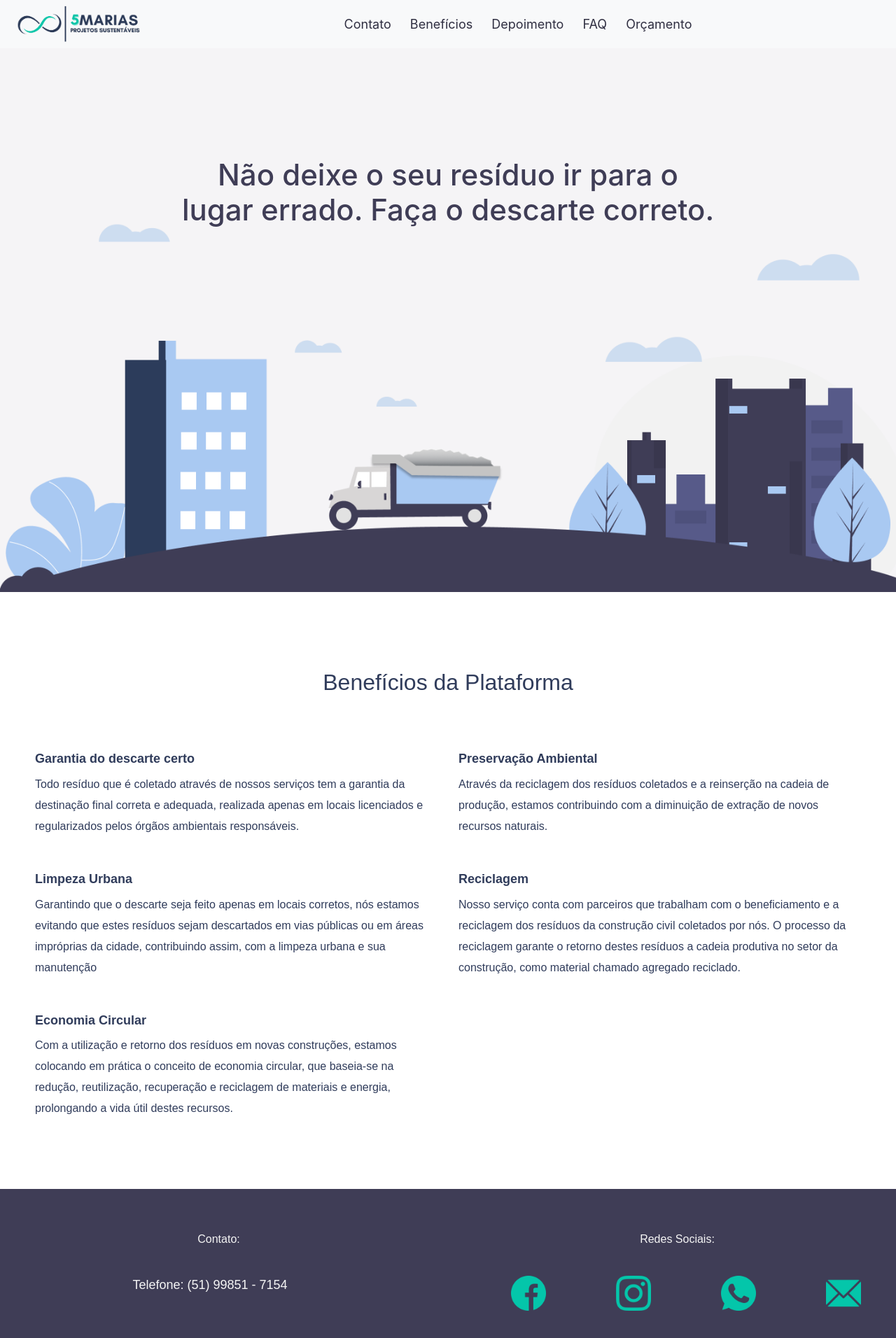
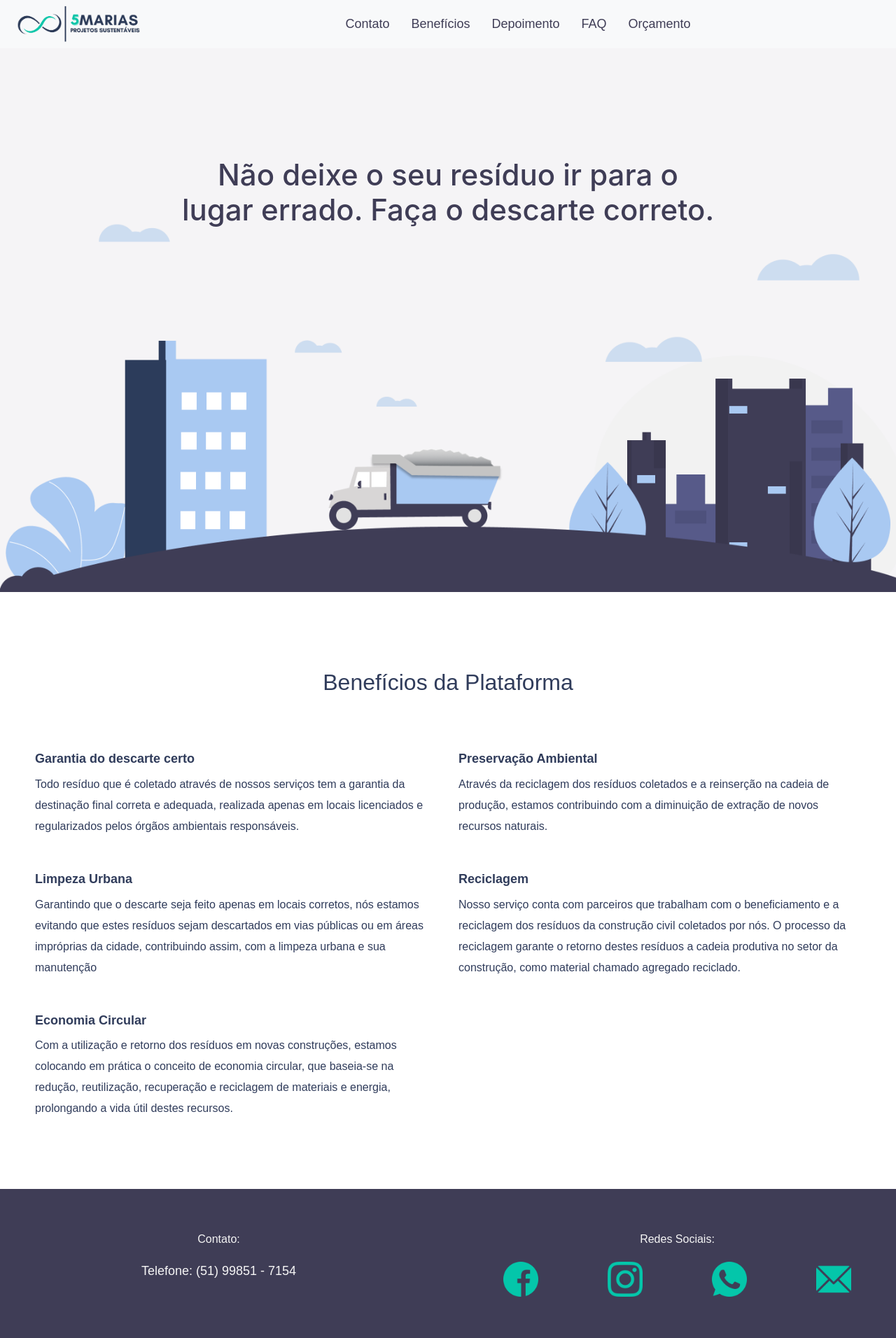
Before and after one commit to aceleradora-TW/descarte-certo, a React (Create React App) app in the folder frontend/: page / in a window 1280 px wide. Shown: the top 1912 px of the page at 70% size. Built offline with nearby package versions, Linux system fonts and the light colour scheme.

Commit message:
#22/ @Rosa @Vanderlei: Ajuster no footer

```diff
--- a/frontend/src/components/Benefits/index.js
+++ b/frontend/src/components/Benefits/index.js
@@ -5,7 +5,7 @@ function Benefits() {
     return(
         <div>
             <div >
-                <h1 className="title">Benefícios da Plataforma</h1>
+                <h1 id ="anchorBenefits" className="title">Benefícios da Plataforma</h1>
             </div>
             <div className="row">
                 <div className="col-6" >
--- a/frontend/src/components/Footer/FooterStyle.css
+++ b/frontend/src/components/Footer/FooterStyle.css
@@ -4,21 +4,18 @@
     color: whitesmoke;
     text-align: center;
     padding-top: 60px;
-    font-family: Arial, Helvetica, sans-serif;
-    bottom: 0;
-
-
+    font-family: 'Montserrat', sans-serif;
+    bottom: 5px;
 }
 .footerStyle-texts{
-    padding-top: 40px;
+    padding-top: 20px;
     font-size: large;
-    font-family: Arial, Helvetica, sans-serif;
+    font-family: 'Montserrat', sans-serif;
 }
 .social-media-icons {
     display: flex!important;
-    margin-left: 50px;
     justify-content: space-around;
-    padding-top: 40px;
+    padding-top: 20px;
     align-content: center;
-
+    padding-bottom: 10px;
 }
--- a/frontend/src/components/Footer/index.js
+++ b/frontend/src/components/Footer/index.js
@@ -12,19 +12,21 @@ import MailIcon from '../images/icon-mail.png'
 
 function FooterComponent(){
         return (
-            <div className="footerStyle" fixed="bottom">
+            <div id ="anchorContact"className="footerStyle" fixed="bottom">
                 <Row>
-                    <Col >Contato:</Col>
+                <Col>
+                    <Col>Contato:</Col>
+                    <Col className="footerStyle-texts">Telefone: (51) 99851 - 7154</Col>
+                </Col>
+                <Col>
                     <Col>Redes Sociais:</Col>
-                </Row>
-                <Row>
-                    <Col className="footerStyle-texts">Telefone: (51) 99851 - 7154</Col>
                     <Col className="social-media-icons" >
                         <a  target="_blank" href="https://www.facebook.com/5marias.sustentaveis"><img src={FaceIcon} width="50px"></img></a>
                         <a target="_blank" href="https://www.instagram.com/_5marias_/"><img src={InstaIcon} width="50px"></img></a>
                         <a  target="_blank" href="whatsapp://send?text=SUA_MENSAGEM_AQUI&phone=+5551998517154+"><img src={WhatsIcon} width="50px"></img></a>
                         <a target="_blank" href="mailto:sustentaveis@gmail.com "><img src={MailIcon} width="50px"></img></a>
                     </Col>
+                </Col>
                 </Row>
             </div>
         )
--- a/frontend/src/components/NavBar/NavBarStyle.css
+++ b/frontend/src/components/NavBar/NavBarStyle.css
@@ -7,9 +7,8 @@
 }
 .navbar-light .navbar-nav .nav-link{
     color: #3F3D56;
-    color:#2F2E41;
     font-size: large;
     margin: auto;
     margin-bottom: 0;
-
+    font-family: 'Montserrat', sans-serif;
 }
--- a/frontend/src/components/NavBar/index.js
+++ b/frontend/src/components/NavBar/index.js
@@ -2,6 +2,8 @@ import React from 'react'
 import {Navbar,Nav} from 'react-bootstrap'
 import NavigationStyles from "./NavBarStyle.css"
 import Logotipo from '../images/logo-5marias.png'
+import { HashLink as Link } from 'react-router-hash-link';
+
 
 
 function NavBarComponent(){
@@ -11,11 +13,11 @@ function NavBarComponent(){
                     <Navbar.Toggle aria-controls="basic-navbar-nav " />
                     <Navbar.Collapse id="basic-navbar-nav">
                     <Nav className="mr-auto mx-auto nb-cont">
-                            <Nav.Link className="nb" href="#Contato" >Contato</Nav.Link >
-                            <Nav.Link className="nb" href="#Depoimentos" >Benefícios</Nav.Link>
-                            <Nav.Link className="nb" href="#Depoimentos" >Depoimento</Nav.Link>
-                            <Nav.Link className="nb" href="#FAQ">FAQ</Nav.Link>
-                            <Nav.Link className="nb" href="#Orcamento">Orçamento</Nav.Link>
+                            <Nav.Link className="nb" href="#anchorContact" >Contato</Nav.Link >
+                            <Nav.Link className="nb" href="#anchorBenefits" >Benefícios</Nav.Link>
+                            <Nav.Link className="nb" href="#anchorTestimonies">Depoimento</Nav.Link>
+                            <Nav.Link className="nb" href="#anchorFAQ">FAQ</Nav.Link>
+                            <Nav.Link className="nb" href="#anchorBudget">Orçamento</Nav.Link>
                      </Nav>
                     </Navbar.Collapse>
             </Navbar>
--- a/package.json
+++ b/package.json
@@ -1,6 +1,7 @@
 {
   "dependencies": {
     "bootstrap": "^4.5.2",
-    "bootswatch": "^4.5.2"
+    "bootswatch": "^4.5.2",
+    "react-router-hash-link": "^2.1.0"
   }
 }
```
Also changed, not shown: 1 other file (tests, documents, lock files or other folders).
